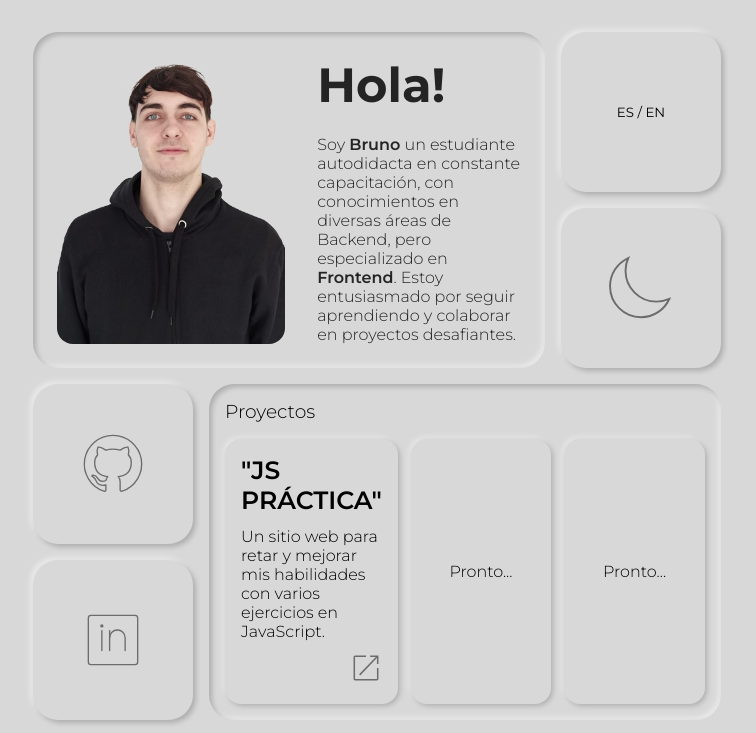
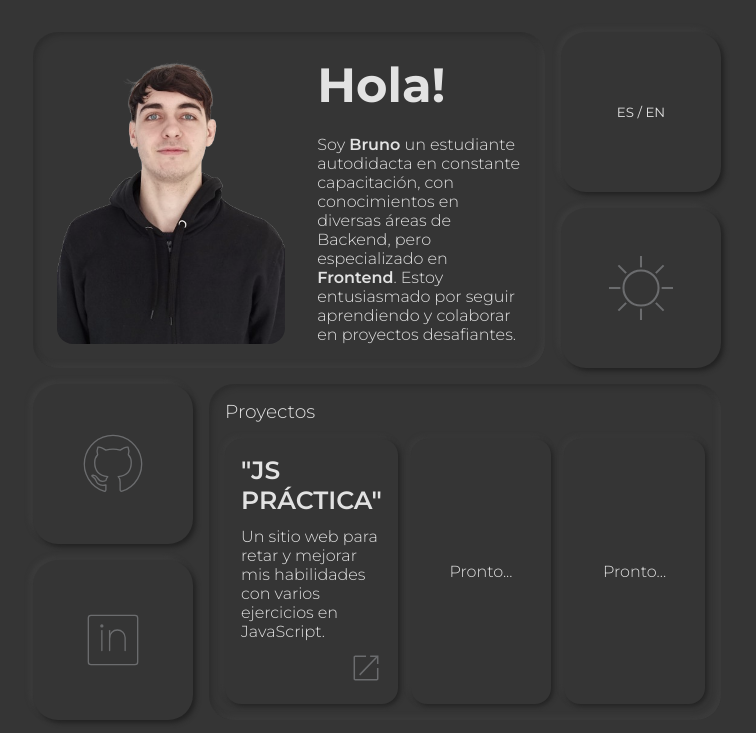
Before and after one commit to brunofunes/Portfolio-Web, a plain HTML site: page index.html in a window 1280 px wide. Both pictures are taken after a click on the button 904 px from the left and 288 px from the top of the page. Shown: the top 733 px of the page, without its empty margins (263-1019 px from the left). Drawn offline with Linux system fonts and the light colour scheme.

Commit message:
add dark mode

```diff
--- a/app.js
+++ b/app.js
@@ -1,10 +1,10 @@
 window.addEventListener("load", () => {
   // DOM Elements
-
   let $valorTemp = document.getElementById("valor-temp");
   let $iconoClima = document.getElementById("icono-clima");
   let $ubicacion = document.getElementById("ubicacion");
 
+  //api openweathermap
   if (navigator.geolocation) {
     navigator.geolocation.getCurrentPosition((poss) => {
       let lat = poss.coords.latitude;
@@ -28,7 +28,7 @@ window.addEventListener("load", () => {
           //Obtener icon animado
           switch (data.weather[0].main) {
             case "Clear":
-              $iconoClima.src = "animated/day.scg";
+              $iconoClima.src = "animated/day.svg";
               break;
             case "Clouds":
               $iconoClima.src = "animated/cloudy.svg";
@@ -58,4 +58,24 @@ window.addEventListener("load", () => {
         });
     });
   }
+
+  //Dark Mode
+  let $body = document.getElementById("body");
+  let $btnMode = document.getElementById("mode");
+  let $moon = document.getElementById("moon");
+  let $sun = document.getElementById("sun");
+
+  //Evento para cambiar la imagen sol/luna y aplicar estilos
+  $btnMode.addEventListener("click", () => {
+    if ($sun.classList.contains("oculto")) {
+      $sun.classList.remove("oculto");
+      $moon.classList.add("oculto");
+      $body.classList.add("dark");
+    } else {
+      $moon.classList.remove("oculto");
+      $sun.classList.add("oculto");
+      $body.classList.remove("dark");
+    }
+  });
+
 });
--- a/index.html
+++ b/index.html
@@ -11,9 +11,10 @@
     <link rel="stylesheet" href="styles/tecnologias.css" />
     <link rel="stylesheet" href="styles/proyectos.css" />
     <link rel="stylesheet" href="styles/clima.css" />
+    <link rel="stylesheet" href="styles/dark-style.css" />
     <script src="app.js" type="module"></script>
   </head>
-  <body>
+  <body id="body" class="">
     <div id="container">
       <section id="about-me" class="info">
         <img src="assets/foto-perfil.png" alt="" />
@@ -29,8 +30,18 @@
       </section>
       <button id="lenguaje-mode" class="cuadrado press effect">ES / EN</button>
       <button id="mode" class="cuadrado press effect">
-        <img class="moon" src="assets/dark-mode.svg" alt="dark-mode" />
-        <img class="sun oculto" src="assets/light-mode.svg" alt="dark-mode" />
+        <img
+          id="moon"
+          class="moon"
+          src="assets/dark-mode.svg"
+          alt="dark-mode"
+        />
+        <img
+          id="sun"
+          class="sun oculto"
+          src="assets/light-mode.svg"
+          alt="dark-mode"
+        />
       </button>
       <a
         id="github"
--- /dev/null
+++ b/styles/dark-style.css
@@ -0,0 +1,30 @@
+.dark {
+  background-color: var(--dark-color);
+
+  /* box-style */
+  #container .info {
+    border-radius: 25px;
+    background: var(--dark-color);
+    box-shadow: inset 3px 3px 5px #2d2d2d, inset -3px -3px 5px #3d3d3d;
+  }
+
+  #container .press {
+    border-radius: 25px;
+    background: var(--dark-color);
+    box-shadow: 3px 3px 5px #222222, -3px -3px 5px #3d3d3d;
+    cursor: pointer;
+  }
+
+  #projects {
+    & #card-container {
+      div {
+        background: var(--dark-color);
+        box-shadow: 2px 2px 5px #222222, -2px -2px 5px #3d3d3d;
+      }
+    }
+  }
+
+  * {
+    color: var(--light-color) !important;
+  }
+}
--- a/styles/reset-css.css
+++ b/styles/reset-css.css
@@ -12,4 +12,5 @@
 :root {
   --dark-color: #242424; /* Variable para el color principal */
   --light-color: #e2e2e2; /* Variable para el color secundario */
+  --dark-color: #353535; /* Variable para el DarkMode */
 }
```
